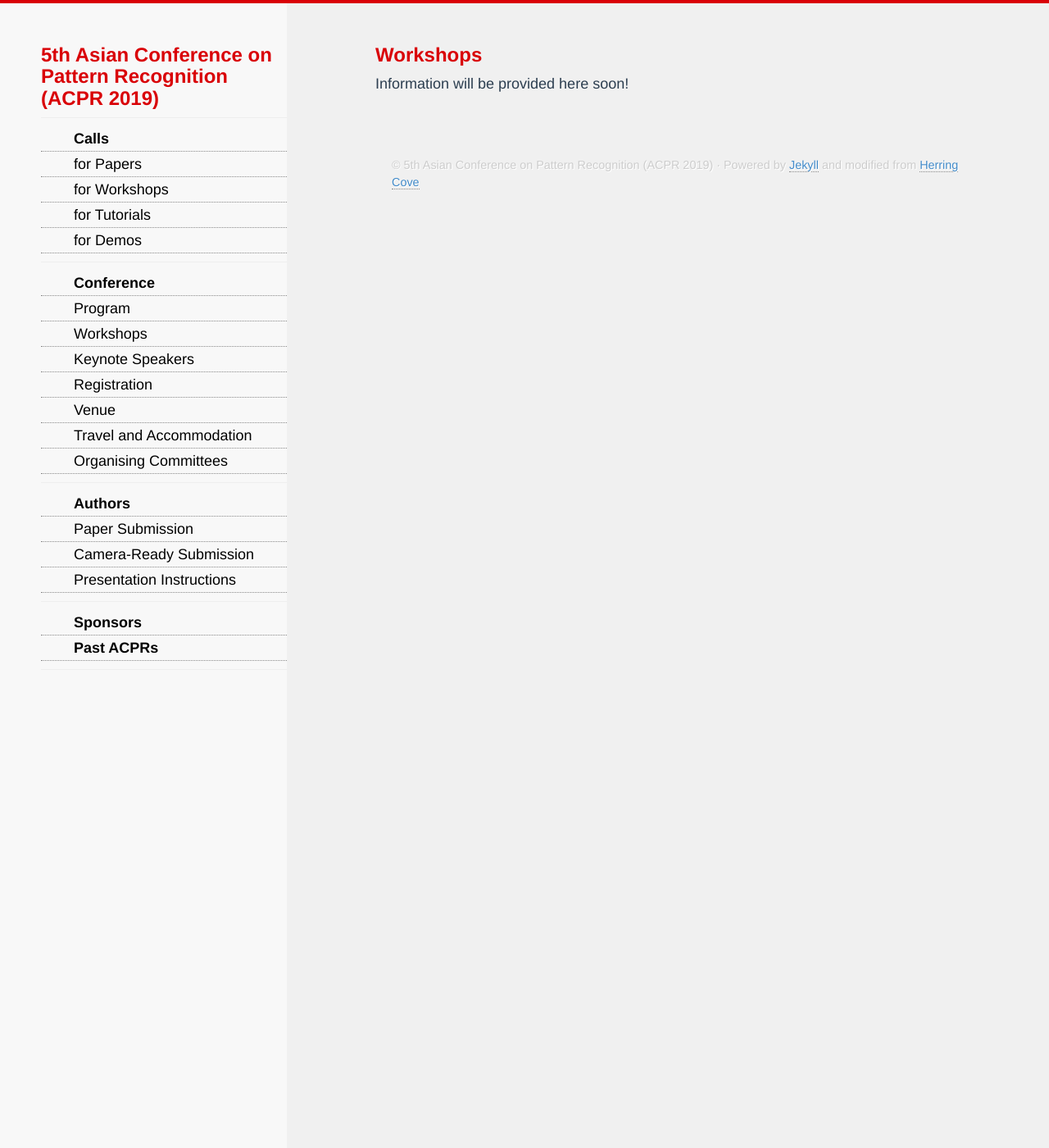
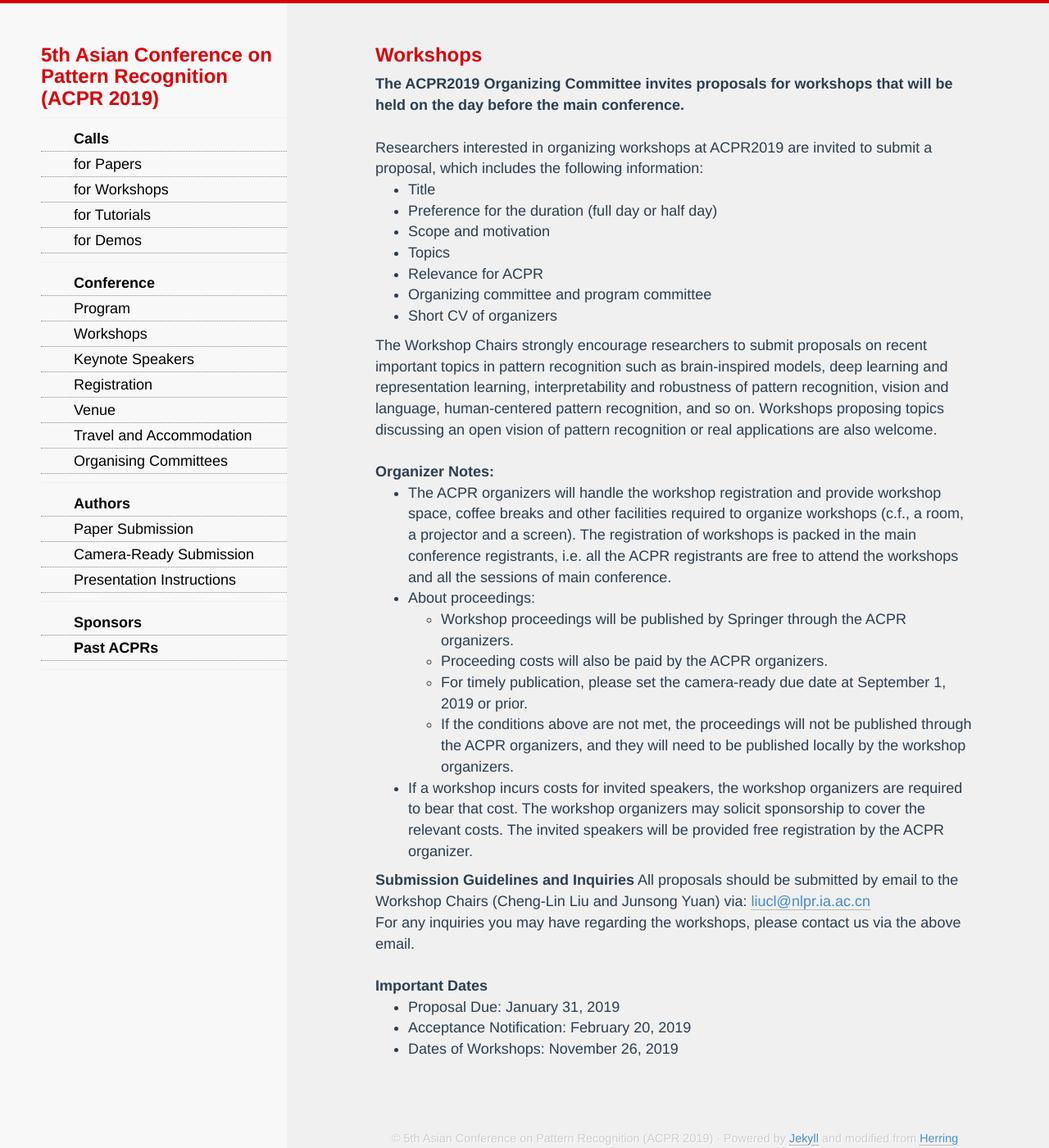
Before and after one commit to AndrewChenUoA/ACPR2019, a Jekyll site: the page built from workshops.html, in a window 1280 px wide and 1400 px high. Shown: the whole window at 82% size. Built offline with Jekyll 4.4.1, drawn with Linux system fonts in a browser that asks for light colours; nearby versions of some CDN libraries; Markdown is read by kramdown in place of the engine named in the settings.

Commit message:
Add LNCS

```diff
--- a/cfp.html
+++ b/cfp.html
@@ -5,7 +5,7 @@ title: ACPR 2019 - The 5th Asian Conference on Pattern Recognition
 <h3>Call for Papers</h3>
 <b><a href="/images/acpr2019_cfp.pdf">PDF Version</a></b><br/><br/>
 
-ACPR 2019 solicits high-quality original research for publication in its main conference and co-located workshops. All accepted papers will be published in IEEE Xplore and indexed by EI. Topics of interest include all aspects of pattern recognition including, but not limited to:<br/><br/>
+ACPR 2019 solicits high-quality original research for publication in its main conference and co-located workshops. All accepted papers will be published in <a href="https://www.springer.com/gp/computer-science/lncs">Springer's Lecture Notes in Computer Science</a> (LNCS, indexed in the ISI Conference Proceedings Citation Index, Scopus, EI Engineering Index, Google Scholar, DBLP, etc.). Topics of interest include all aspects of pattern recognition including, but not limited to:<br/><br/>
 
 <b>Track 1: Computer Vision and Robot Vision</b>
 <ul>
@@ -52,7 +52,8 @@ ACPR 2019 solicits high-quality original research for publication in its main co
 <li>Biometric systems</li>
 </ul>
 
-Full papers must be accompanied by an abstract summarising the contribution the paper makes to the field. Maximum full paper length is 6 pages in two-column IEEE format. All papers will be peer reviewed.<br/><br/>
+The abstract of a submitted manuscript must summarise the contribution the paper makes to the field. Paper length is limited to 14 pages in LNCS format. All papers will be peer reviewed.<br/><br/>
+<a href="https://www.springer.com/gp/computer-science/lncs"><img src="/images/LNCS-Logo-768x284.png" /></a>
 
 <h3>Important Dates</h3>
 Paper Submission: 14 June 2019<br/>
--- a/committees.html
+++ b/committees.html
@@ -21,6 +21,8 @@ title: ACPR 2019 - The 5th Asian Conference on Pattern Recognition
   Liang Wang (Chinese Academy of Sciences, China)<br/>
   Palainhnokote Shivkumar (University of Malaya, Malaysia)<br/>
   <br/>
+  <b>Publication Chair</b><br/>
+  Weiqi Yan (Auckland University of Technology, New Zealand)<br/>
   <b>International Liaison Chair</b><br/>
   Edwin Hancock (University of York, United Kingdom)<br/>
   Anil K. Jain (University of Michigan, United States)<br/>
--- a/index.html
+++ b/index.html
@@ -21,7 +21,10 @@ title: ACPR 2019 - The 5th Asian Conference on Pattern Recognition
 
   The conference will be held at the <a href="/venue">Aotea Centre</a> in Auckland. ACPR 2019 is brought to you by the Auckland University of Technology (AUT), in collaboration with the University of Otago and the Indian Statistical Institute, with support from ATEED, Auckland Council, and New Zealand Tourism.<br/><br/>
 
-  For any queries at this early stage, please contact acpr2019@aut.ac.nz.<br/><br/>
+  The proceedings will be published in Springer's Lecture Notes in Computer Science <a href="https://www.springer.com/gp/computer-science/lncs">Springer's Lecture Notes in Computer Science</a> (LNCS, indexed in the ISI Conference Proceedings Citation Index, Scopus, EI Engineering Index, Google Scholar, DBLP, etc.).<br/>
+  <a href="https://www.springer.com/gp/computer-science/lncs"><img src="/images/LNCS-Logo-768x284.png" /></a>
+
+  For any queries at this early stage, please contact <a href="mailto:acpr2019@aut.ac.nz">acpr2019@aut.ac.nz</a>.<br/><br/>
 
   <h3>Important Dates</h3>
   Paper Submission: 14 June 2019<br/>
--- a/program.html
+++ b/program.html
@@ -10,8 +10,8 @@ title: ACPR 2019 - The 5th Asian Conference on Pattern Recognition
   Approximately 100 researchers will be asked to join the programme committee.
   <br/><br/>
 
-  The proceedings will be published by IEEE Computational Intelligence Society (CIS). The publisher will be confirmed by the programme chairs in due course.
-  The proceedings will be available at the Conference in electronic form.
+  The proceedings will be published in Springer's Lecture Notes in Computer Science <a href="https://www.springer.com/gp/computer-science/lncs">Springer's Lecture Notes in Computer Science</a> (LNCS, indexed in the ISI Conference Proceedings Citation Index, Scopus, EI Engineering Index, Google Scholar, DBLP, etc.).
+  The proceedings will be available at the conference in electronic form, and published as printed and online LNCS volumes shortly after the conference.
   The best papers will be invited to submit to a journal special issue - details of the journal and the process will be determined prior to 2019.
   <br/><br/>
 
--- a/workshops.html
+++ b/workshops.html
@@ -3,5 +3,42 @@ title: ACPR 2019 - The 5th Asian Conference on Pattern Recognition
 ---
 <div>
 <h3>Workshops</h3>
-Information will be provided here soon!
+<b>The ACPR2019 Organizing Committee invites proposals for workshops that will be held on the day before the main conference.</b><br/><br/>
+Researchers interested in organizing workshops at ACPR2019 are invited to submit a proposal, which includes the following information:
+<ul>
+<li>Title</li>
+<li>Preference for the duration (full day or half day)</li>
+<li>Scope and motivation</li>
+<li>Topics</li>
+<li>Relevance for ACPR</li>
+<li>Organizing committee and program committee</li>
+<li>Short CV of organizers</li>
+</ul>
+
+The Workshop Chairs strongly encourage researchers to submit proposals on recent important topics in pattern recognition such as brain-inspired models, deep learning and representation learning, interpretability and robustness of pattern recognition, vision and language, human-centered pattern recognition, and so on. Workshops proposing topics discussing an open vision of pattern recognition or real applications are also welcome.<br/><br/>
+
+<b>Organizer Notes:</b>
+<ul>
+<li>The ACPR organizers will handle the workshop registration and provide workshop space, coffee breaks and other facilities required to organize workshops (c.f., a room, a projector and a screen). The registration of workshops is packed in the main conference registrants, i.e. all the ACPR registrants are free to attend the workshops and all the sessions of main conference.
+<li>About proceedings:
+    <ul>
+    <li>Workshop proceedings will be published by Springer through the ACPR organizers.</li>
+    <li>Proceeding costs will also be paid by the ACPR organizers.</li>
+    <li>For timely publication, please set the camera-ready due date at September 1, 2019 or prior.</li>
+    <li>If the conditions above are not met, the proceedings will not be published through the ACPR organizers, and they will need to be published locally by the workshop organizers.</li>
+    </ul>
+<li>If a workshop incurs costs for invited speakers, the workshop organizers are required to bear that cost. The workshop organizers may solicit sponsorship to cover the relevant costs. The invited speakers will be provided free registration by the ACPR organizer.</li>
+</ul>
+
+<b>Submission Guidelines and Inquiries</b>
+All proposals should be submitted by email to the Workshop Chairs (Cheng-Lin Liu and Junsong Yuan) via: <a href="mailto:liucl@nlpr.ia.ac.cn">liucl@nlpr.ia.ac.cn</a><br/>
+For any inquiries you may have regarding the workshops, please contact us via the above email.<br/><br/>
+
+<b>Important Dates</b>
+<ul>
+<li>Proposal Due: January 31, 2019</li>
+<li>Acceptance Notification: February 20, 2019</li>
+<li>Dates of Workshops: November 26, 2019</li>
+</ul>
+
 </div>
```
Also changed, not shown: other parts of committees.html (+0 -1 lines), sponsorship.html (+11 -2 lines), images/LNCS-Logo-768x284.png (added).
